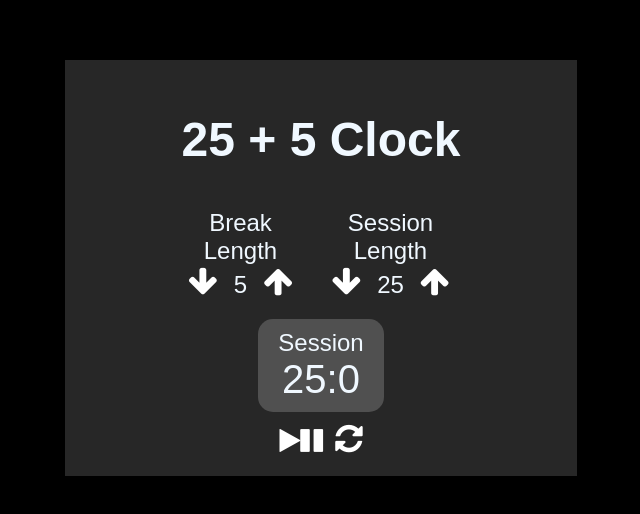
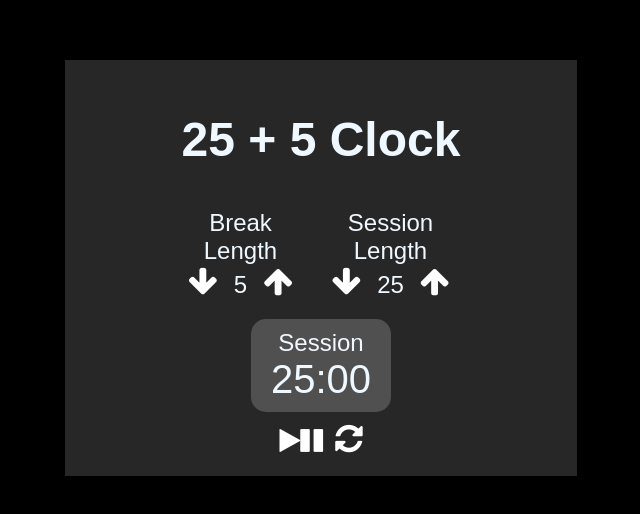
Before and after one commit to Dhyanesh-Panchal/25-5-clock, a React (Vite) app: page / in a window 1280 px wide. Shown: the part 148-662 px from the top of the page, without its empty margins (319-959 px from the left). Built offline with nearby package versions, Linux system fonts and the light colour scheme.

Commit message:
Time formatting succesfull, and decrement limitted to 1min

```diff
--- a/src/Clock.jsx
+++ b/src/Clock.jsx
@@ -52,12 +52,18 @@ export const Clock = ({ state }) => {
 
     }, [state.play])
 
+    let FormattedTime = (min, sec) => {
+        let dMin = (min < 10) ? (`0${min}`) : (`${min}`);
+        let dSec = (sec < 10) ? (`0${sec}`) : (`${sec}`);
+
+        return `${dMin}:${dSec}`;
+    }
 
     return (
         <div className='clock'>
             {/* <div className="clock-time-type" id="timer-label">Session</div> */}
             <div className="clock-time-type" id='timer-label'>{state.currentTimer}</div>
-            <div className="clock-time" id='time-left'>{displayTime.minute}:{displayTime.second}</div>
+            <div className="clock-time" id='time-left'>{FormattedTime(displayTime.minute, displayTime.second)}</div>
         </div>
     )
 }
--- a/src/TimeSetter.jsx
+++ b/src/TimeSetter.jsx
@@ -11,10 +11,12 @@ const TimeSetter = ({ state, setState }) => {
         // console.log("Session increament finished");
     }
     const handleSessionDecreament = () => {
+        if (state.sessionTime > 1) {
             setState(state => ({
                 ...state,
                 sessionTime: state.sessionTime - 1
             }))
+        }
     }
     const handleBreakIncreament = () => {
         setState(state => ({
@@ -23,10 +25,12 @@ const TimeSetter = ({ state, setState }) => {
         }))
     }
     const handleBreakDecreament = () => {
+        if (state.breakTime > 1) {
             setState(state => ({
                 ...state,
                 breakTime: state.breakTime - 1
             }))
+        }
     }
 
     return (
--- a/src/Timer.jsx
+++ b/src/Timer.jsx
@@ -1,5 +1,5 @@
 import React, { Component } from 'react'
-import { Clock } from './AltClock'
+import { Clock } from './Clock'
 import TimeSetter from './TimeSetter'
 
 export default class Timer extends Component {
```
Lines whose indentation alone changed are shown as unchanged.
